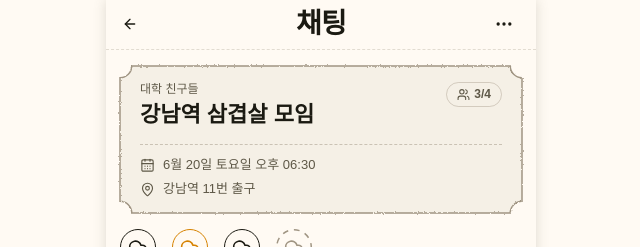
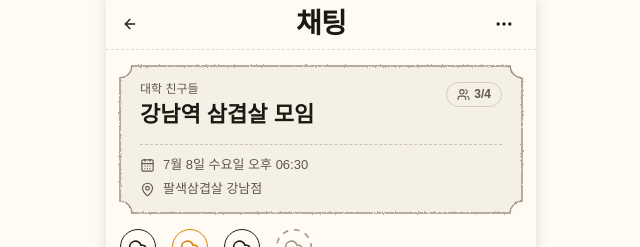
Before and after one commit to goorm-mog/mog-frontend, a React (Vite) app: page /1/chat in a window 1280 px wide. Shown: the top 247 px of the page, without its empty margins (319-959 px from the left). Built offline with nearby package versions, Linux system fonts and the light colour scheme; no server answers; a web font is replaced by a local one.

Commit message:
[MOG-70] 하드코딩 제거

```diff
--- a/src/mocks/db/index.ts
+++ b/src/mocks/db/index.ts
@@ -6,7 +6,6 @@ export { scheduleSlotsDb, confirmedSchedulesDb } from './schedule';
 export {
   meetingRecordPhotosDb,
   meetingRecordsDb,
-  meetingRecordsResponseDb,
 } from './meetingRecord';
 export { settlementsDb } from './settlement';
 export { notificationsDb } from './notification';
--- a/src/mocks/fixtures/mockDb.ts
+++ b/src/mocks/fixtures/mockDb.ts
@@ -7,7 +7,6 @@ import {
   groupsDb,
   meetingRecordPhotosDb,
   meetingRecordsDb,
-  meetingRecordsResponseDb,
   notificationsDb,
   roomMembersDb,
   roomsDb,
@@ -31,7 +30,6 @@ export const mockDb = {
   departures: departuresDb,
   meetingRecordPhotos: meetingRecordPhotosDb,
   meetingRecords: meetingRecordsDb,
-  meetingRecordsResponse: meetingRecordsResponseDb,
   settlements: settlementsDb,
   notifications: notificationsDb,
   chatParticipants: chatParticipantsDb,
--- a/src/mocks/handlers/group.ts
+++ b/src/mocks/handlers/group.ts
@@ -8,7 +8,7 @@ import type {
   GroupUpdateApiResponse,
 } from '@/types/group';
 import { getMyUserId } from '@/lib/auth-storage';
-import { groupsDb, roomsDb } from '@/mocks/db';
+import { currentUser, groupsDb, roomsDb, usersDb } from '@/mocks/db';
 
 const BASE = import.meta.env.VITE_API_BASE_URL ?? '';
 
@@ -46,6 +46,7 @@ export const groupHandlers: HttpHandler[] = [
     }
 
     const userId = getMyUserId() ?? 1;
+    const user = usersDb.find((item) => item.userId === userId) ?? currentUser;
     const myRole = group?.members.find((member) => member.userId === userId)?.role ?? 'MEMBER';
 
     const response: GroupDetailApiResponse = {
@@ -61,7 +62,7 @@ export const groupHandlers: HttpHandler[] = [
           userId,
           nickname,
           role,
-        })) ?? [{ userId, nickname: '김구름', role: myRole }],
+        })) ?? [{ userId, nickname: user.nickname, role: myRole }],
         rooms: roomsDb
           .filter((room) => room.groupId === groupId)
           .map(({ roomId, roomName, status, promiseDate }) => ({
--- a/src/mocks/handlers/records.ts
+++ b/src/mocks/handlers/records.ts
@@ -41,9 +41,9 @@ const recordsByRoomId: Record<number, MeetingRecordsData> = meetingRecordsDb.red
   Record<number, MeetingRecordsData>
 >((acc, record) => {
   acc[record.roomId] ??= {
-    photos: meetingRecordPhotosDb.slice(0, Math.min(3, record.photoCount)).map((photo) => ({
-      ...photo,
-    })),
+    photos: meetingRecordPhotosDb
+      .filter((photo) => photo.roomId === record.roomId)
+      .map((photo) => ({ ...photo })),
     records: [],
   };
   acc[record.roomId].records.push(cloneRecord(toMeetingRecordApiData(record)));
--- a/src/mocks/handlers/room.ts
+++ b/src/mocks/handlers/room.ts
@@ -44,7 +44,9 @@ const buildSummary = (roomId: number): RoomSummary | null => {
     confirmedPlace: records[0]?.placeName ?? null,
     totalMemberCount: room.members.length,
     members: room.members.map((member) => member.nickname),
-    photos: meetingRecordPhotosDb.slice(0, 3).map((photo) => photo.s3Url),
+    photos: meetingRecordPhotosDb
+      .filter((photo) => photo.roomId === roomId)
+      .map((photo) => photo.s3Url),
     records: records.map((record) => ({
       seq: record.seq,
       placeName: record.placeName,
--- a/src/mocks/handlers/summary.ts
+++ b/src/mocks/handlers/summary.ts
@@ -42,7 +42,9 @@ const createSummaryResponse = (roomId: number): SummaryCardResponse | null => {
     confirmedPlace: null,
     totalMemberCount: room.members.length,
     members: room.members.map((member) => member.nickname),
-    photos: meetingRecordPhotosDb.map((photo) => photo.s3Url),
+    photos: meetingRecordPhotosDb
+      .filter((photo) => photo.roomId === roomId)
+      .map((photo) => photo.s3Url),
     records: records.map((record) => ({
       seq: record.seq,
       placeName: record.placeName,
--- a/src/pages/MeetChat/constants/meetChatContext.ts
+++ b/src/pages/MeetChat/constants/meetChatContext.ts
@@ -1,27 +1,75 @@
-import type { MeetChatParticipant, MeetChatRoom } from '@/types/chat';
+import { chatParticipantsDb, groupsDb, meetingRecordsDb, roomsDb, usersDb } from '@/mocks/db';
+import type {
+  MeetChatParticipant,
+  MeetChatParticipantStatus,
+  MeetChatRoom,
+} from '@/types/chat';
 
-const fallbackRoom: MeetChatRoom = {
-  roomId: 45,
-  groupId: 12,
-  groupName: '대학 친구들',
-  roomName: '강남역 삼겹살 모임',
-  promiseDate: '2026-06-20T18:30:00',
-  location: '강남역 11번 출구',
+const toChatStatus = (status: string): MeetChatParticipantStatus => {
+  if (status === 'host' || status === 'pending') return status;
+  return 'joined';
 };
 
-const fallbackParticipants: MeetChatParticipant[] = [
-  { userId: 1, nickname: '김구름', status: 'joined' },
-  { userId: 2, nickname: '박구름', status: 'host' },
-  { userId: 3, nickname: '최구름', status: 'joined' },
-  { userId: 4, nickname: '이구름', status: 'pending' },
-];
+const getFallbackRoom = () => {
+  const room = roomsDb.find((room) => room.members.length > 0);
+
+  if (!room) {
+    throw new Error('MeetChat mock room data is missing.');
+  }
+
+  return room;
+};
+
+const buildRoomContext = (roomId: number): MeetChatRoom => {
+  const room = roomsDb.find((item) => item.roomId === roomId) ?? getFallbackRoom();
+  const group = groupsDb.find((item) => item.groupId === room.groupId);
+  const firstRecord = meetingRecordsDb.find((record) => record.roomId === room.roomId);
+
+  return {
+    roomId: room.roomId,
+    groupId: room.groupId,
+    groupName: group?.groupName ?? '',
+    roomName: room.roomName,
+    promiseDate: room.promiseDate ?? '',
+    location: firstRecord?.placeName ?? '',
+  };
+};
+
+const buildParticipantsContext = (roomId: number): MeetChatParticipant[] => {
+  const room = roomsDb.find((item) => item.roomId === roomId) ?? getFallbackRoom();
+  const chatParticipants = chatParticipantsDb.filter((participant) => participant.roomId === room.roomId);
+
+  if (chatParticipants.length > 0) {
+    return chatParticipants.map(({ userId, status }) => {
+      const user = usersDb.find((item) => item.userId === userId);
+      const roomMember = room.members.find((member) => member.userId === userId);
+
+      return {
+        userId,
+        nickname: roomMember?.nickname ?? user?.nickname ?? '',
+        profileImageUrl: user?.profileImageUrl,
+        status: toChatStatus(status),
+      };
+    });
+  }
+
+  return room.members.map(({ userId, nickname, role }) => {
+    const user = usersDb.find((item) => item.userId === userId);
+
+    return {
+      userId,
+      nickname,
+      profileImageUrl: user?.profileImageUrl,
+      status: role === 'HOST' ? 'host' : 'joined',
+    };
+  });
+};
 
 export function getMeetChatContext(roomId: number) {
+  const room = buildRoomContext(roomId);
+
   return {
-    room: {
-      ...fallbackRoom,
-      roomId,
-    },
-    participants: fallbackParticipants,
+    room,
+    participants: buildParticipantsContext(room.roomId),
   };
 }
--- a/src/pages/MeetDetail/constants/meetDetailMockData.ts
+++ b/src/pages/MeetDetail/constants/meetDetailMockData.ts
@@ -2,15 +2,6 @@ import { meetingRecordPhotosDb, meetingRecordsDb, roomsDb, settlementsDb } from
 
 const WON_FORMATTER = new Intl.NumberFormat('ko-KR');
 const WEEKDAYS = ['일', '월', '화', '수', '목', '금', '토'] as const;
-
-const PLACE_META_BY_SEQ = {
-  1: {
-    address: '서울시 마포구 합정동 45',
-  },
-  2: {
-    address: '서울시 마포구 서교동 12',
-  },
-} as const;
 
 export type SettlementRound = {
   id: number;
@@ -39,31 +30,46 @@ const formatMeetDate = (dateString: string) => {
   return `${year}. ${month}. ${day} (${WEEKDAYS[date.getDay()]}) ${displayHours}:${minutes} ${meridiem}`;
 };
 
+const getMeetDetailRoom = () => {
+  const room = roomsDb.find((room) => {
+    const hasSettlement = settlementsDb.some((settlement) => settlement.roomId === room.roomId);
+    const hasRecord = meetingRecordsDb.some((record) => record.roomId === room.roomId);
+    return hasSettlement && hasRecord;
+  });
+
+  if (!room) {
+    throw new Error('MeetDetail mock room data is missing.');
+  }
+
+  return room;
+};
+
+const meetRoom = getMeetDetailRoom();
+const meetSettlement = settlementsDb.find((settlement) => settlement.roomId === meetRoom.roomId);
+const meetRecords = meetingRecordsDb.filter((record) => record.roomId === meetRoom.roomId);
+
 const getSettlementAmountBySeq = (seq: number) =>
-  settlementsDb[0]?.memberSettlements.reduce((total, memberSettlement) => {
+  meetSettlement?.memberSettlements.reduce((total, memberSettlement) => {
     const detail = memberSettlement.detail.find((item) => item.seq === seq);
 
     return total + (detail?.amount ?? 0);
   }, 0) ?? 0;
-
-const meetRoom = roomsDb[0];
-const meetSettlement = settlementsDb[0];
-const meetRecords = meetingRecordsDb.filter((record) => record.roomId === meetRoom.roomId);
 
 export const MEET_DETAIL = {
   roomId: meetRoom.roomId,
   title: meetRoom.roomName,
   datetime: formatMeetDate(meetRoom.promiseDate),
   perPersonCost: formatWon(
-    Math.round(meetSettlement.totalCost / meetRoom.members.length),
+    Math.round((meetSettlement?.totalCost ?? 0) / meetRoom.members.length),
   ),
 };
 
-export const MEET_DETAIL_PHOTOS = meetingRecordPhotosDb;
+export const MEET_DETAIL_PHOTOS = meetingRecordPhotosDb.filter(
+  (photo) => photo.roomId === meetRoom.roomId,
+);
 
 export const SETTLEMENT_ROUNDS: SettlementRound[] = [
   ...meetRecords.map((record) => {
-    const placeMeta = PLACE_META_BY_SEQ[record.seq as keyof typeof PLACE_META_BY_SEQ];
     const menu = record.menuItems
       .map(({ menuName, count }) => `${menuName} ${count}`)
       .join(', ');
@@ -72,7 +78,7 @@ export const SETTLEMENT_ROUNDS: SettlementRound[] = [
       id: record.recordId,
       seq: record.seq,
       placeName: record.placeName,
-      address: placeMeta?.address ?? '-',
+      address: record.address,
       menu,
       totalCost: formatWon(getSettlementAmountBySeq(record.seq)),
       payer: record.payer
--- a/src/pages/Settlement/constants/settlementMockData.ts
+++ b/src/pages/Settlement/constants/settlementMockData.ts
@@ -22,8 +22,26 @@ const formatMeetDate = (dateString: string) => {
   return `${month}. ${day} (${WEEKDAYS[date.getDay()]}) ${displayHours}:${minutes} ${meridiem}`;
 };
 
-const room = roomsDb[0];
-const settlement = settlementsDb[0];
+const getSettlementRoom = () => {
+  const room = roomsDb.find((item) => {
+    const hasSettlement = settlementsDb.some((settlement) => settlement.roomId === item.roomId);
+    const hasRecord = meetingRecordsDb.some((record) => record.roomId === item.roomId);
+    return hasSettlement && hasRecord;
+  });
+
+  if (!room) {
+    throw new Error('Settlement mock room data is missing.');
+  }
+
+  return room;
+};
+
+const room = getSettlementRoom();
+const settlement = settlementsDb.find((item) => item.roomId === room.roomId);
+
+if (!settlement) {
+  throw new Error('Settlement mock data is missing.');
+}
 const group = groupsDb.find(({ groupId }) => groupId === room.groupId);
 const records = meetingRecordsDb.filter(({ roomId }) => roomId === room.roomId);
 const currentRoomMember = room.members.find(
```
Also changed, not shown: src/mocks/db/meetingRecord.ts (+14 -14 lines), src/mocks/db/schedule.ts (+18 -12 lines).
